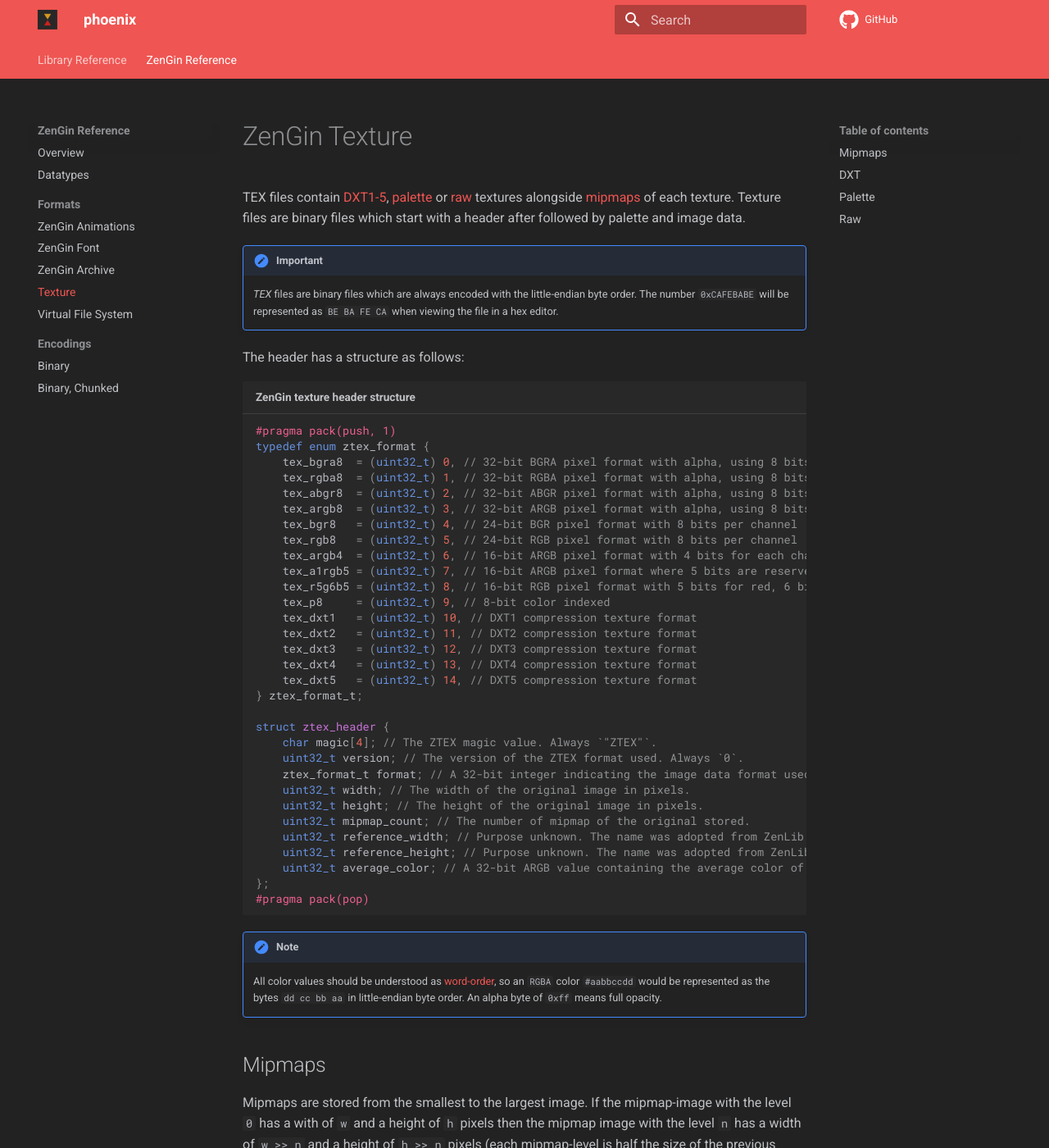
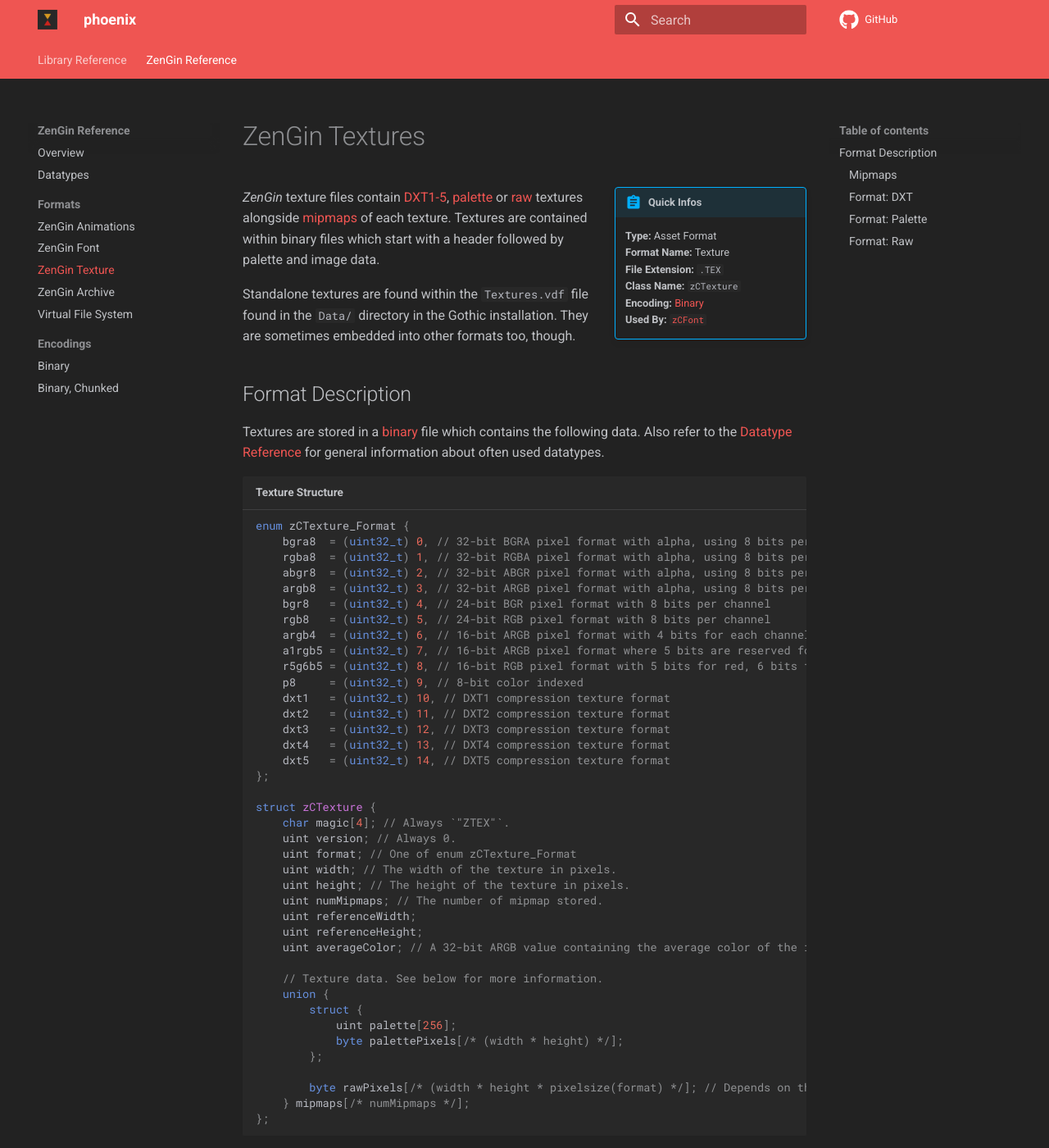
Before and after one commit to GothicKit/ZenKit, an MkDocs documentation site: the page built from docs/engine/formats/texture.md, in a window 1280 px wide and 1400 px high. Shown: the whole window at 82% size. Built offline with MkDocs 1.6.1 and Material for MkDocs 9.7.7, drawn with Linux system fonts in a browser that asks for light colours; comment, search, counter and statistics services are not loaded; some of the changed text lies outside the part shown.

Commit message:
docs: modernize documentation for textures

````diff
--- a/docs/engine/formats/texture.md
+++ b/docs/engine/formats/texture.md
@@ -1,46 +1,64 @@
-# ZenGin Texture
+# ZenGin Textures
 
-TEX files contain [DXT1-5](#dxt), [palette](#palette) or [raw](#raw) textures alongside [mipmaps](#mipmaps) of each
-texture. Texture files are binary files which start with a header after followed by palette and image data.
+!!! abstract inline end "Quick Infos"
+    **Type:** Asset Format<br/>
+    **Format Name:** Texture<br/>
+    **File Extension:** `.TEX`<br/>
+    **Class Name:** `zCTexture`<br/>
+    **Encoding:** [Binary](../encodings/binary.md)<br/>
+    **Used By:** [`zCFont`](font.md)
 
-!!! important
-    *TEX* files are binary files which are always encoded with the little-endian byte order. The number `0xCAFEBABE`
-    will be represented as `BE BA FE CA` when viewing the file in a hex editor.
+*ZenGin* texture files contain [DXT1-5](#dxt), [palette](#palette) or [raw](#raw) textures alongside [mipmaps](#mipmaps)
+of each texture. Textures are contained within binary files which start with a header followed by palette and image data.
 
-The header has a structure as follows:
+Standalone textures are found within the `Textures.vdf` file found in the `Data/` directory in the Gothic installation.
+They are sometimes embedded into other formats too, though.
 
-```c title="ZenGin texture header structure"
-#pragma pack(push, 1)
-typedef enum ztex_format {
-    tex_bgra8  = (uint32_t) 0, // 32-bit BGRA pixel format with alpha, using 8 bits per channel
-    tex_rgba8  = (uint32_t) 1, // 32-bit RGBA pixel format with alpha, using 8 bits per channel
-    tex_abgr8  = (uint32_t) 2, // 32-bit ABGR pixel format with alpha, using 8 bits per channel
-    tex_argb8  = (uint32_t) 3, // 32-bit ARGB pixel format with alpha, using 8 bits per channel
-    tex_bgr8   = (uint32_t) 4, // 24-bit BGR pixel format with 8 bits per channel
-    tex_rgb8   = (uint32_t) 5, // 24-bit RGB pixel format with 8 bits per channel
-    tex_argb4  = (uint32_t) 6, // 16-bit ARGB pixel format with 4 bits for each channel
-    tex_a1rgb5 = (uint32_t) 7, // 16-bit ARGB pixel format where 5 bits are reserved for each color and 1 bit is reserved for alpha
-    tex_r5g6b5 = (uint32_t) 8, // 16-bit RGB pixel format with 5 bits for red, 6 bits for green, and 5 bits for blue
-    tex_p8     = (uint32_t) 9, // 8-bit color indexed
-    tex_dxt1   = (uint32_t) 10, // DXT1 compression texture format
-    tex_dxt2   = (uint32_t) 11, // DXT2 compression texture format
-    tex_dxt3   = (uint32_t) 12, // DXT3 compression texture format
-    tex_dxt4   = (uint32_t) 13, // DXT4 compression texture format
-    tex_dxt5   = (uint32_t) 14, // DXT5 compression texture format
-} ztex_format_t;
+## Format Description
 
-struct ztex_header {
-    char magic[4]; // The ZTEX magic value. Always `"ZTEX"`.
-    uint32_t version; // The version of the ZTEX format used. Always `0`.
-    ztex_format_t format; // A 32-bit integer indicating the image data format used.
-    uint32_t width; // The width of the original image in pixels.
-    uint32_t height; // The height of the original image in pixels.
-    uint32_t mipmap_count; // The number of mipmap of the original stored.
-    uint32_t reference_width; // Purpose unknown. The name was adopted from ZenLib
-    uint32_t reference_height; // Purpose unknown. The name was adopted from ZenLib
-    uint32_t average_color; // A 32-bit ARGB value containing the average color of the image.
+Textures are stored in a [binary](../encodings/binary.md) file which contains the following data. Also refer to the
+[Datatype Reference](../datatypes.md) for general information about often used datatypes.
+
+```c title="Texture Structure"
+enum zCTexture_Format {
+    bgra8  = (uint32_t) 0, // 32-bit BGRA pixel format with alpha, using 8 bits per channel
+    rgba8  = (uint32_t) 1, // 32-bit RGBA pixel format with alpha, using 8 bits per channel
+    abgr8  = (uint32_t) 2, // 32-bit ABGR pixel format with alpha, using 8 bits per channel
+    argb8  = (uint32_t) 3, // 32-bit ARGB pixel format with alpha, using 8 bits per channel
+    bgr8   = (uint32_t) 4, // 24-bit BGR pixel format with 8 bits per channel
+    rgb8   = (uint32_t) 5, // 24-bit RGB pixel format with 8 bits per channel
+    argb4  = (uint32_t) 6, // 16-bit ARGB pixel format with 4 bits for each channel
+    a1rgb5 = (uint32_t) 7, // 16-bit ARGB pixel format where 5 bits are reserved for each color and 1 bit is reserved for alpha
+    r5g6b5 = (uint32_t) 8, // 16-bit RGB pixel format with 5 bits for red, 6 bits for green, and 5 bits for blue
+    p8     = (uint32_t) 9, // 8-bit color indexed
+    dxt1   = (uint32_t) 10, // DXT1 compression texture format
+    dxt2   = (uint32_t) 11, // DXT2 compression texture format
+    dxt3   = (uint32_t) 12, // DXT3 compression texture format
+    dxt4   = (uint32_t) 13, // DXT4 compression texture format
+    dxt5   = (uint32_t) 14, // DXT5 compression texture format
 };
-#pragma pack(pop)
+
+struct zCTexture {
+    char magic[4]; // Always `"ZTEX"`.
+    uint version; // Always 0.
+    uint format; // One of enum zCTexture_Format
+    uint width; // The width of the texture in pixels.
+    uint height; // The height of the texture in pixels.
+    uint numMipmaps; // The number of mipmap stored.
+    uint referenceWidth;
+    uint referenceHeight;
+    uint averageColor; // A 32-bit ARGB value containing the average color of the image.
+
+    // Texture data. See below for more information.
+    union {
+        struct {
+            uint palette[256];
+            byte palettePixels[/* (width * height) */];
+        };
+
+        byte rawPixels[/* (width * height * pixelsize(format) */]; // Depends on the pixel format (see zCTexture_Format)
+    } mipmaps[/* numMipmaps */];
+};
 ```
 
 !!! note
@@ -48,33 +66,31 @@
     so an `RGBA` color `#aabbccdd` would be represented as the bytes `dd cc bb aa` in little-endian byte order. An alpha
     byte of `0xff` means full opacity.
 
-## Mipmaps
+### Mipmaps
 
 Mipmaps are stored from the smallest to the largest image. If the mipmap-image with the level `0` has a with of `w`
 and a height of `h` pixels then the mipmap image with the level `n` has a width of `w >> n` and a height of `h >> n`
 pixels (each mipmap-level is half the size of the previous one).
 
-## DXT
+### Format: DXT
 
 If the texture format is `dxt1`, `dxt2`, `dxt3`, `dxt4` or `dxt5` the data stored right after the header is DXT
 compressed. To figure out the size of each mipmap-level in bytes, for DXT1 compressed data calculate
 `max(1, w / 4) * max(1, h / 4) * 8`[^1] and for DXT2-DXT5 calculate `max(1, w / 4) * max(1, h / 4) * 16`[^1] where `w`
-and `h`
-depend on the [mipmap](#mipmaps) level. In practice, only DXT1, DXT3 AND DXT5 are used.
+and `h` depend on the [mipmap](#mipmaps) level. In practice, only DXT1, DXT3 AND DXT5 are used.
 
-## Palette
+### Format: Palette
 
-With the `tex_p8` format, the texture file contains a palette-list before the actual texture data. This palette follows
+With the `p8` format, the texture file contains a palette-list before the actual texture data. This palette follows
 right after the header and contains `256` 32-bit ARGB8 colors. These are then referenced in the texture data section
 right after the palette data. Each byte in the texture data represents one pixel. Its color is the color in the palette
 at the index indicated by the byte's value.
 
-## Raw
+### Format: Raw
 
-If the format is not `tex_p8` and not one of the `dxt` formats, the texture stores raw data according to the format
-described above. For `tex_bgra8`, `tex_rgba8`, `tex_abgr8` and `tex_argb8` formats, each pixel is 4 bytes in size. With
-formats `tex_bgr8` and `tex_rgb8`, each pixel is 3 bytes in size. `tex_argb4`, `tex_a1rgb5` and `tex_r5g6b5` contain
+If the format is not `p8` and not one of the `dxt` formats, the texture stores raw data according to the format
+described above. For `bgra8`, `rgba8`, `abgr8` and `argb8` formats, each pixel is 4 bytes in size. With
+formats `bgr8` and `rgb8`, each pixel is 3 bytes in size. `argb4`, `a1rgb5` and `r5g6b5` contain
 2-byte sized pixels.
 
-[^1]: This calculation has been adopted
-from [ZenLib](https://github.com/ataulien/ZenLib/blob/master/zenload/ztex2dds.cpp#L71-L77).
+[^1]: This calculation has been adopted from [ZenLib](https://github.com/ataulien/ZenLib/blob/master/zenload/ztex2dds.cpp#L71-L77).
--- a/mkdocs.yml
+++ b/mkdocs.yml
@@ -17,8 +17,8 @@
       - 'Formats':
           - 'ZenGin Animations': 'engine/formats/animation.md'
           - 'ZenGin Font': 'engine/formats/font.md'
+          - 'ZenGin Texture': 'engine/formats/texture.md'
           - 'ZenGin Archive': 'engine/formats/archive.md'
-          - 'Texture': 'engine/formats/texture.md'
           - 'Virtual File System': 'engine/formats/vdf.md'
       - 'Encodings':
           - 'Binary': 'engine/encodings/binary.md'
````
Also changed, not shown: docs/engine/datatypes.md (+1 -0 lines), docs/engine/encodings/binary.md (+1 -1 lines).
